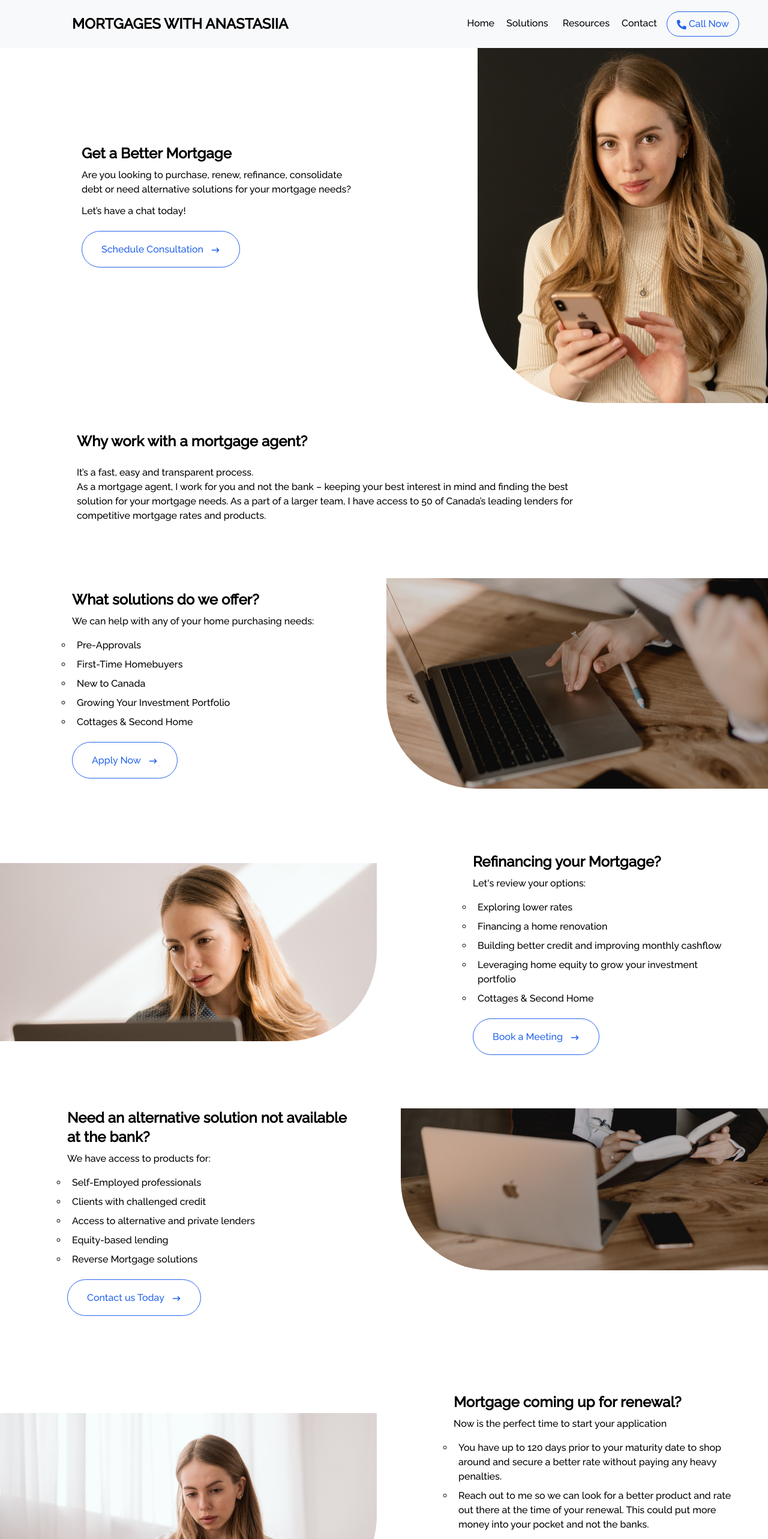
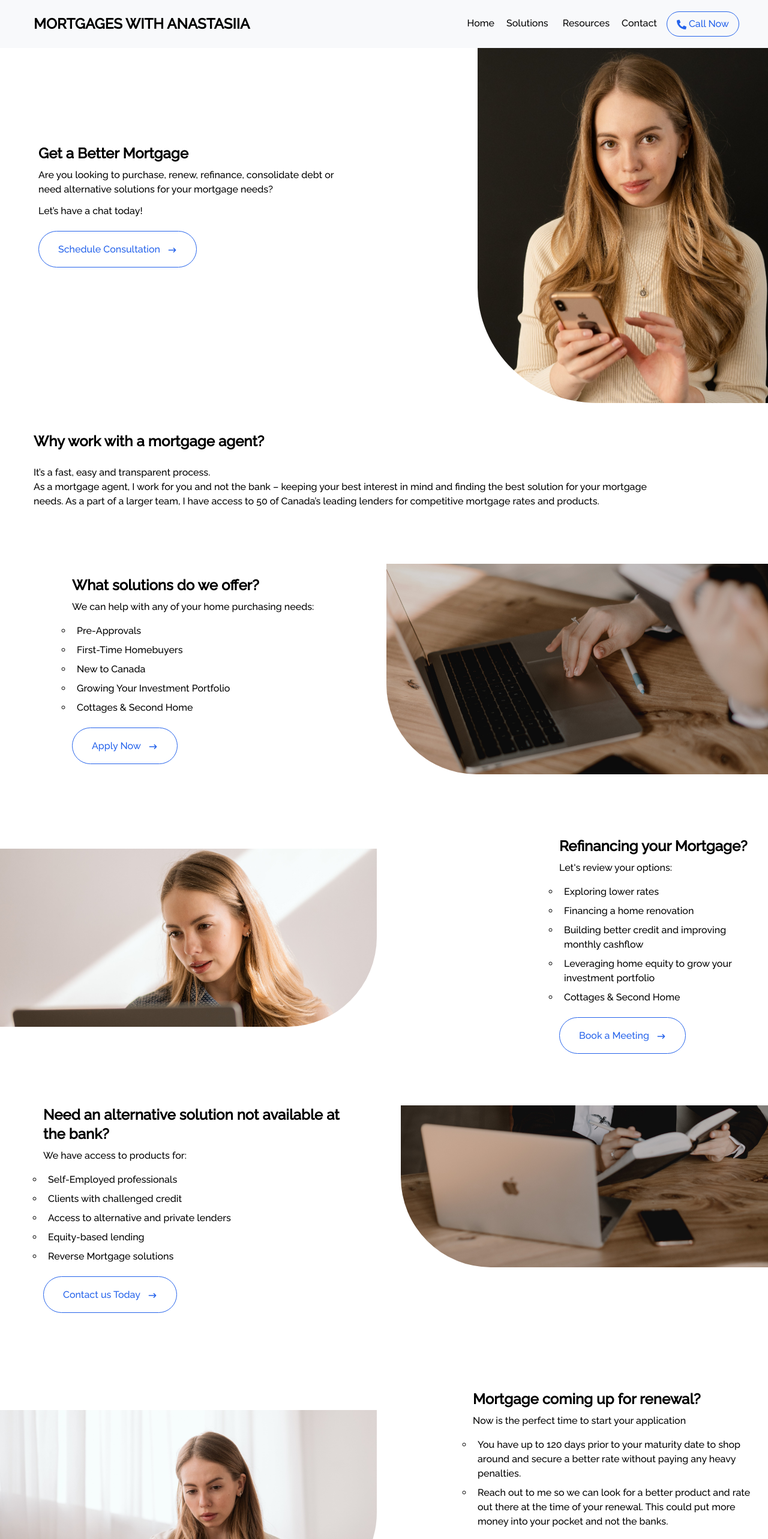
Before and after one commit to KyleRomanos/anastasiia, a React (Create React App) app: page / in a window 1280 px wide. Shown: the top 2566 px of the page at 60% size. Built offline with nearby package versions, Linux system fonts and the light colour scheme.

Commit message:
fixed erros from revert

```diff
--- a/package.json
+++ b/package.json
@@ -9,7 +9,7 @@
     "react": "^18.1.0",
     "react-dom": "^18.1.0",
     "react-icons": "^4.3.1",
-    "react-scripts": "5.0.1",
+    "react-scripts": "^5.0.1",
     "react-scroll": "^1.8.7",
     "web-vitals": "^2.1.4"
   },
--- a/src/components/Contact.jsx
+++ b/src/components/Contact.jsx
@@ -57,8 +57,8 @@ const Contact = () => {
             <div className="pb-2">
             </div>
             <input className="border hover:border-blue-600 outline-0 outline-blue-600 duration-300 my-2 mx-2 py-2 px-2 rounded text-gray-600 text-left" type="text" placeholder="Name" name="name" required />
-           <input className="border hover:border-blue-600 outline-0 outline-blue-600 duration-300 my-2 mx-2 py-2 px-2  roundedtext-gray-600 text-left" type="email" placeholder="Email" name="email" required/>
-           <input className="border hover:border-blue-600 outline-0 outline-blue-600 duration-300 my-2 mx-2 py-2 px-2 roundedtext-gray-600 text-left" type="phone" placeholder="Phone" name="phone" required/>
+           <input className="border hover:border-blue-600 outline-0 outline-blue-600 duration-300 my-2 mx-2 py-2 px-2  rounded text-gray-600 text-left" type="email" placeholder="Email" name="email" required/>
+           <input className="border hover:border-blue-600 outline-0 outline-blue-600 duration-300 my-2 mx-2 py-2 px-2 rounded text-gray-600 text-left" type="phone" placeholder="Phone" name="phone" required/>
             <textarea name="message" rows="6"  placeholder='Type your message here' className="border hover:border-blue-600 outline-blue-600 outline-0 duration-300 px-2 mx-2 text-left rounded text-black" required />
 
             <button id="consult_btn" type="submit" class="button" className="bg-transparent mx-4 hover:bg-blue-600 text-blue-600 hover:text-white lg:px-32 py-2 mb-2 mt-2 text-center text-bold border border-blue-600 hover:border-transparent duration-300 rounded-full">
--- a/src/components/Home.jsx
+++ b/src/components/Home.jsx
@@ -10,7 +10,7 @@ const Home = () => {
         <div className="grid sm:grid-cols-2 md:grid-cols-2 gap-2">
         {/* <ul className='align-middle font-bold'> */}
             <span id="resource-id" className='my-2 align-middle p-2'>
-              <div id="home_main" className="lg:flex-1 lg:my-auto px-2  mx-auto lg:pl-24 sm:mx-8 ">
+              <div id="home_main" className="lg:flex-1 lg:my-auto px-2  mx-auto lg:pl-6 sm:mx-8 ">
                 <h3 id="home_h4" className="lg:text-2xl font-bold text-[#000000] mx-auto lg:pt-36">Get a Better Mortgage</h3>
                 <p id="home_p" className="text-[#000000] lg:pb-1 lg:my-2 max-w-[1400px]">Are you looking to purchase, renew, refinance, consolidate debt or need alternative solutions for your mortgage needs?</p>
                 <p id="home_p-chat" className="text-[#000000] pb-8 lg:my-2 max-w-[600px]">Let’s have a chat today!</p>
@@ -35,7 +35,7 @@ const Home = () => {
 
             {/* </ul> */}
             </div>
-            <div id="home-bottom-container" className="lg:flex-1 lg:my-auto px-2 lg:pt-0 mx-auto lg:pl-24 sm:mx-8 lg:w-[1000px]">
+            <div id="home-bottom-container" className="lg:flex-1 lg:my-auto px-2 lg:pt-0 mx-auto lg:pl-6 sm:mx-8 lg:w-[1080px]">
            <h4 id="home_h4-bottom" className="lg:text-2xl lg:py-2  font-bold text-[#000000] mx-auto">Why work with a mortgage agent?</h4>
             <p id="home_p-bottom" className="text-[#000000] lg:py-2 lg:pr-4 lg:my-2 max-w[1000px] items-center">It’s a fast, easy and transparent process. <br/> As a mortgage agent, I work for you and not the bank – keeping your best interest in mind and finding the best solution for your mortgage needs. As a part of a larger team, I have access to 50 of Canada’s leading lenders for competitive mortgage rates and products.</p>
            </div>
--- a/src/components/Navbar.jsx
+++ b/src/components/Navbar.jsx
@@ -8,7 +8,7 @@ const Navbar = () => {
   return (
     <div className="fixed w-full h-[80px] flex justify-between items-center bg-[#f8f9fb] lg:px-12 text-black-400 sm:px-2">
         <div>
-            <h1 id="nav_brand" className="font-bold lg:text-2xl sm:ml-2 hover:text-blue-600 duration-300 lg:pl-16">
+            <h1 id="nav_brand" className="font-bold lg:text-2xl sm:ml-2 hover:text-blue-600 duration-300">
                 <Link to="home" smooth={true} duration={500}>MORTGAGES WITH ANASTASIIA </Link>
             </h1>
         </div>
--- a/src/components/Solutions.jsx
+++ b/src/components/Solutions.jsx
@@ -59,7 +59,7 @@ const Solutions = () => {
      </span>
               </span>
 
-              <div id="home_main" className="lg:flex-1 lg:pt-12 lg:my-auto mx-auto lg:pl-28 sm:mx-8">
+              <div id="home_main" className="lg:flex-1 lg:pt-12 lg:my-auto mx-auto lg:pl-64 sm:mx-8">
         <h3 id="home_h4" className="lg:text-2xl font-bold text-[#000000] mx-auto lg:pt-10">Refinancing your Mortgage?</h3>
          <p id="home_p2" className="text-[#000000] lg:pr-4 pb-2 lg:my-2 max-w[600px]">Let's review your options:</p>
          <ul class="solution-list">
@@ -94,7 +94,7 @@ const Solutions = () => {
               </div>
 
               <span id="resource-id" className='my-2 lg:ml-2 lg:pt-14 lg:align-middle p-2'>
-          <div id="home_main" className="lg:flex-1 lg:my-auto px-2  mx-auto lg:pl-16 sm:mx-8 ">
+          <div id="home_main" className="lg:flex-1 lg:my-auto px-2  mx-auto lg:pl-6 sm:mx-8 ">
        <h3 id="home_h4" className="lg:text-2xl font-bold text-[#000000] mx-auto">Need an alternative solution
 not available at the bank?</h3>
          <p id="home_p" className="text-[#000000] pr-4 pb-2 lg:my-2 max-w[600px]">
@@ -145,7 +145,7 @@ lenders</p>
 </span>
     </span>
 
-    <div id="solutions_main" className="lg:flex-1 lg:pt-2 lg:my-auto mx-auto lg:pl-28 lg:pr-8">
+    <div id="solutions_main" className="lg:flex-1 lg:pt-2 lg:my-auto mx-auto lg:pl-36">
 <h3 id="home_h4-r" className="lg:text-2xl font-bold text-[#000000] mx-auto">Mortgage coming up for
 renewal?</h3>
 <p id="home_p" className="text-[#000000] pr-4 pb-2 lg:my-2 max-w[600px]">Now is the perfect time to start your
```
Also changed, not shown: 1 other file (tests, documents, lock files or other folders).
